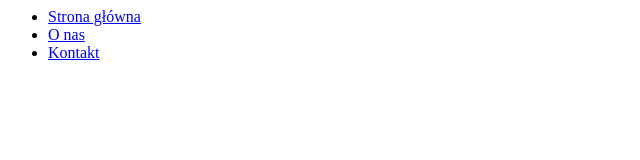
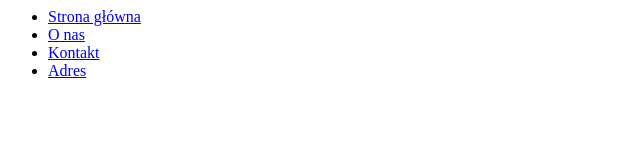
Before and after one commit to Cybex12/moje-pierwsze-repozyt, a plain HTML site: page index.html in a window 1280 px wide. Shown: the full height of the page, 0-640 px from the left. Drawn offline with Linux system fonts and the light colour scheme.

Commit message:
fix: address code review comments

```diff
--- a/index.html
+++ b/index.html
@@ -4,6 +4,7 @@
        <li><a href="index.html">Strona główna</a></li>
        <li><a href="about.html">O nas</a></li>
        <li><a href="contact.html">Kontakt</a></li>
+       <li><a href="adress.hml">Adres</a></li>
      </ul>
    </nav>
 </header>
```
